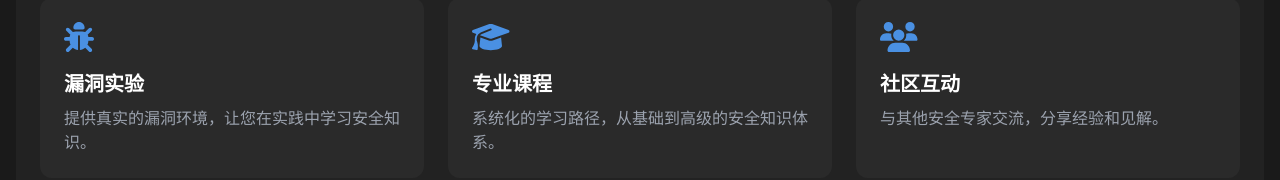
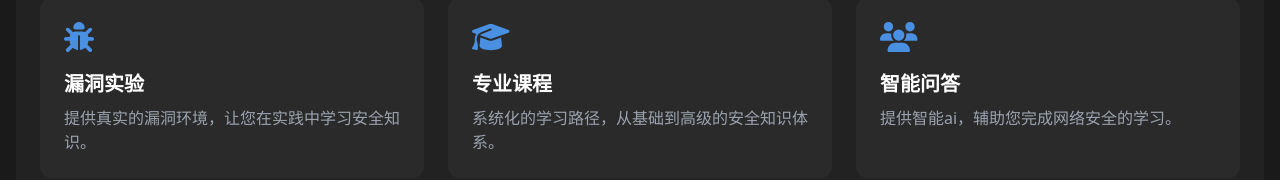
Before and after one commit to NullAura/ReLum, a React (Create React App) app: page / in a window 1280 px wide. Shown: the part 222-402 px from the top of the page. Built offline with nearby package versions, Linux system fonts and the light colour scheme.

Commit message:
修改主页内容

```diff
--- a/src/pages/Dashboard.js
+++ b/src/pages/Dashboard.js
@@ -33,8 +33,8 @@
             </div>
             <div className="bg-[#2A2A2A] rounded-lg p-6">
               <FontAwesomeIcon icon={faUsers} className="text-primary text-3xl mb-4" />
-              <h3 className="text-xl font-semibold mb-2">社区互动</h3>
-              <p className="text-gray-400">与其他安全专家交流，分享经验和见解。</p>
+              <h3 className="text-xl font-semibold mb-2">智能问答</h3>
+              <p className="text-gray-400">提供智能ai，辅助您完成网络安全的学习。</p>
             </div>
           </div>
         </div>
```
